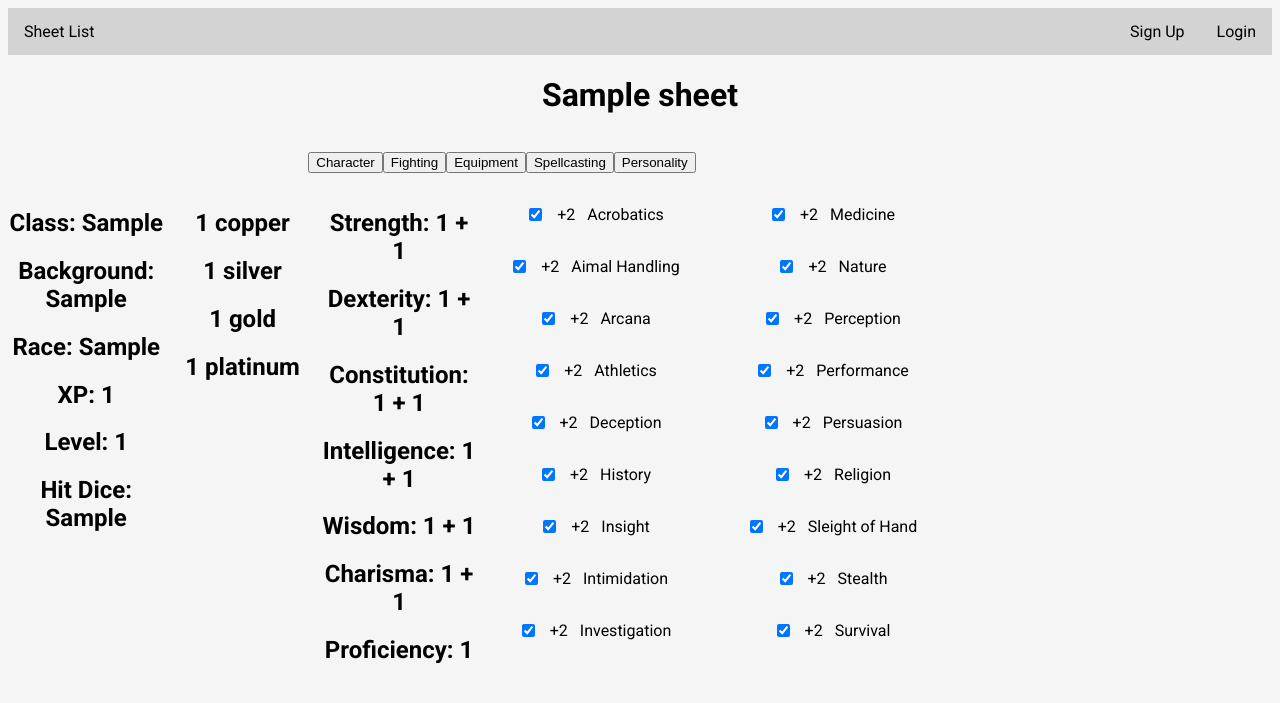
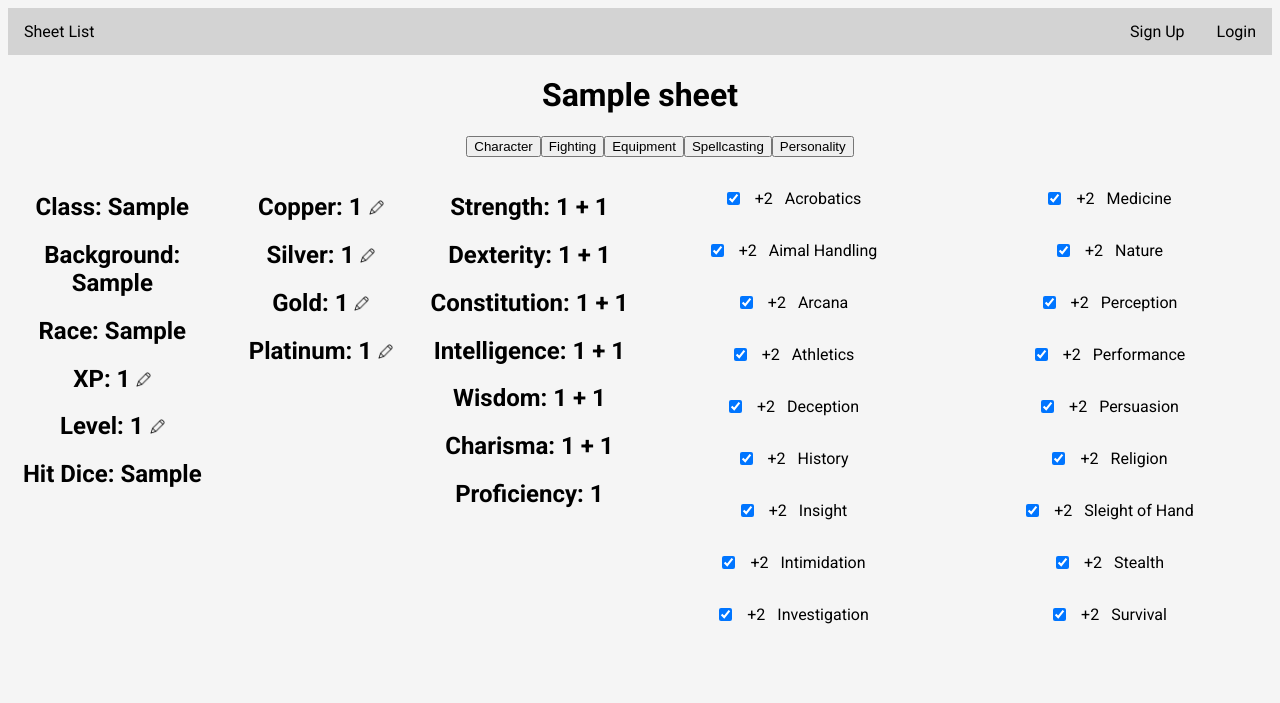
Before and after one commit to Hedgy134117/dice-slave-online, a Django app: a page that uses diceSlaveOnline/sheets/templates/sheets/sheetDetail.html in a window 1280 px wide. Shown: the top 703 px of the page. Run offline with Django 3.2, Linux system fonts and the light colour scheme; tables that the repository leaves empty hold one stand-in row (values such as "Sample post").

Commit message:
side editor finished

```diff
--- a/diceSlaveOnline/sheets/templates/sheets/sheetDetail.html
+++ b/diceSlaveOnline/sheets/templates/sheets/sheetDetail.html
@@ -20,18 +20,18 @@
             <div id="character" style="display: block">
                 <div class="column">
                     <div class="info">
-                        <h2 class="getInfo" onclick="get(sideEditor, 'Class')"><b>Class: </b><span>{{ sheet.Class }}</span></h2>
-                        <h2 class="getInfo" onclick="get(sideEditor, 'background')"><b>Background: </b><span>{{ sheet.background }}</span></h2>
-                        <h2 class="getInfo" onclick="get(sideEditor, 'race')"><b>Race: </b><span>{{ sheet.race }}</span></h2>
-                        <h2 class="getInfo" onclick="get(sideEditor, 'xp')"><b>XP: </b><span>{{ sheet.xp }}</span></h2>
-                        <h2 class="getInfo" onclick="get(sideEditor, 'level')"><b>Level: </b><span>{{ sheet.level }}</span></h2>
-                        <h2 class="getInfo" onclick="get(sideEditor, 'hitDice')"><b>Hit Dice: </b><span>{{ sheet.hitDice }}</span></h2>
+                        <h2><b>Class: </b><span>{{ sheet.Class }}</span></h2>
+                        <h2><b>Background: </b><span>{{ sheet.background }}</span></h2>
+                        <h2><b>Race: </b><span>{{ sheet.race }}</span></h2>
+                        <h2 class="getInfo" onclick="get(sideEditor, 'xp')"><b>XP: </b><span>{{ sheet.xp }}</span> <img src="{% static 'sheets/pen.png' %}"></h2>
+                        <h2 class="getInfo" onclick="get(sideEditor, 'level')"><b>Level: </b><span>{{ sheet.level }}</span> <img src="{% static 'sheets/pen.png' %}"></h2>
+                        <h2><b>Hit Dice: </b><span>{{ sheet.hitDice }}</span></h2>
                     </div>
                     <div class="money">
-                        <h2>{{ sheet.copper }} <b>copper</b></h2>
-                        <h2>{{ sheet.silver }} <b>silver</b></h2>
-                        <h2>{{ sheet.gold }} <b>gold</b></h2>
-                        <h2>{{ sheet.platinum }} <b>platinum</b></h2>
+                        <h2 class="getInfo" onclick="get(sideEditor, 'copper')"><b>Copper: </b><span>{{ sheet.copper }}</span> <img src="{% static 'sheets/pen.png' %}"></h2>
+                        <h2 class="getInfo" onclick="get(sideEditor, 'silver')"><b>Silver: </b><span>{{ sheet.silver }}</span> <img src="{% static 'sheets/pen.png' %}"></h2>
+                        <h2 class="getInfo" onclick="get(sideEditor, 'gold')"><b>Gold: </b><span>{{ sheet.gold }}</span> <img src="{% static 'sheets/pen.png' %}"></h2>
+                        <h2 class="getInfo" onclick="get(sideEditor, 'platinum')"><b>Platinum: </b><span>{{ sheet.platinum }}</span> <img src="{% static 'sheets/pen.png' %}"></h2>
                     </div>
                     <div class="stats">
                         <h2><b>Strength:</b> {{ sheet.strength }} + {{ sheet.strengthMod }}</h2>
@@ -156,7 +156,12 @@
                     <h2><b>AC:</b> {{ sheet.armorClass }}</h2>
                     <h2><b>Initiative:</b> {{ sheet.initiative }}</h2>
                     <h2><b>Speed:</b> {{ sheet.speed }}</h2>
-                    <h2><b>HP:</b> {{ sheet.hitPoints }} / {{ sheet.maxHitPoints }}</h2>
+                    <h2><b>HP:</b>
+                        <span class="getInfo" onclick="get(sideEditor, 'hitPoints')"><b></b><span>{{ sheet.hitPoints }}</span> <img src="{% static 'sheets/pen.png' %}"></span>
+                        /
+                        <span class="getInfo" onclick="get(sideEditor, 'maxHitPoints')"><b></b><span>{{ sheet.maxHitPoints }}</span> <img src="{% static 'sheets/pen.png' %}"></span>
+
+                    </h2>
                     {% if sheet.sStrength %}
                     <h2><b>Strength Saving Throw</b></h2>
                     {% endif %}
@@ -259,10 +264,12 @@
         </div>
 
         {% if sheet.author == request.user %}
-        <div id="side-editor">
-            <label id="value"></label>
+        <div id="side-editor" style="display: none;">
+            <img src="{% static 'sheets/x.png' %}" onclick="document.getElementById('side-editor').style = 'display: none;'">
+            <h2 id="value"></h2>
             <input id="newValue" />
             <input type="submit" onclick="edit()" />
+            <p id="description"></p>
         </div>
         {% endif %}
     </div>
@@ -278,6 +285,16 @@
         get(function a() { });
 
         function sideEditor(content) {
+            var xhr = new XMLHttpRequest();
+            xhr.onreadystatechange = function() {
+                if (this.readyState == 4 && this.status == 200) {
+                    document.getElementById('description').innerHTML = JSON.parse(this.responseText)[content];
+                }
+            }
+            xhr.open("GET", "{% static 'sheets/valueDetails.json' %}", true);
+            xhr.send();
+
+            document.getElementById('side-editor').style = "display: block;";
             document.getElementById('value').innerHTML = content;
             document.getElementById("newValue").value = data['sheet'][0]['fields'][content];
         }
--- a/diceSlaveOnline/static/sheets/sheetDetail.css
+++ b/diceSlaveOnline/static/sheets/sheetDetail.css
@@ -33,8 +33,41 @@ input[type=checkbox][readonly] {
     pointer-events: none;
 }
 
+#side-editor {
+    background-color: var(--element-bg);
 
-#main-content {
-    display: grid;
-    grid-template-columns: 75% 25%;
+    position: absolute;
+    right: 2vw;
+    height: 75vh;
+    padding-left: 12px;
+    padding-right: 12px;
 }
+
+#side-editor p {
+    position: absolute;
+    padding-right: 12px;
+}
+
+#side-editor img {
+    padding-top: 12px;
+
+    float: left;
+    /* position: relative; */
+    width: 20px;
+    height: 20px;
+    /* right: 45%; */
+}
+
+#side-editor img:hover {
+    cursor: pointer;
+}
+
+#side-editor input {
+    padding: 12px;
+    font-size: 16px;
+}
+
+img {
+    width: 15px;
+    height: 15px;
+}
--- a/diceSlaveOnline/static/sheets/sheetNav.js
+++ b/diceSlaveOnline/static/sheets/sheetNav.js
@@ -19,4 +19,5 @@ function page(openPage) {
             }
         }
     }
+    document.getElementById('side-editor').style = "display: none;"
 }
```
Also changed, not shown: diceSlaveOnline/static/sheets/valueDetails.json (added, +10 -0 lines), diceSlaveOnline/static/sheets/pen.png (added), diceSlaveOnline/static/sheets/x.png (added).
